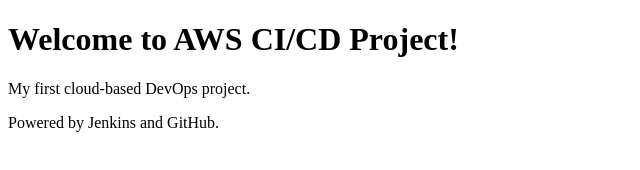
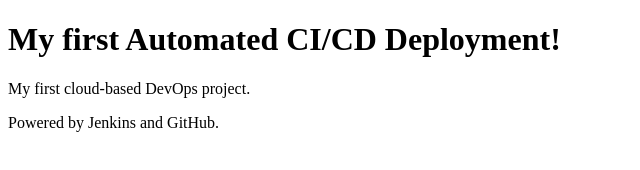
Before and after one commit to karthik-zuzu/aws-cicd-project, a plain HTML site: page index.html in a window 1280 px wide. Shown: the whole page, without its empty margins (0-640 px from the left). Drawn offline with Linux system fonts and the light colour scheme.

Commit message:
Update index.html

```diff
--- a/index.html
+++ b/index.html
@@ -4,7 +4,7 @@
     <title>AWS CI/CD Project</title>
 </head>
 <body>
-    <h1>Welcome to AWS CI/CD Project!</h1>
+    <h1>My first Automated CI/CD Deployment!</h1>
     <p>My first cloud-based DevOps project.</p>
     <p>Powered by Jenkins and GitHub.</p>
 </body>
```
